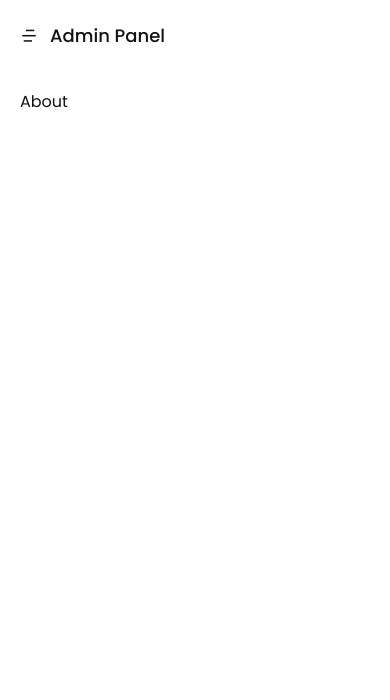
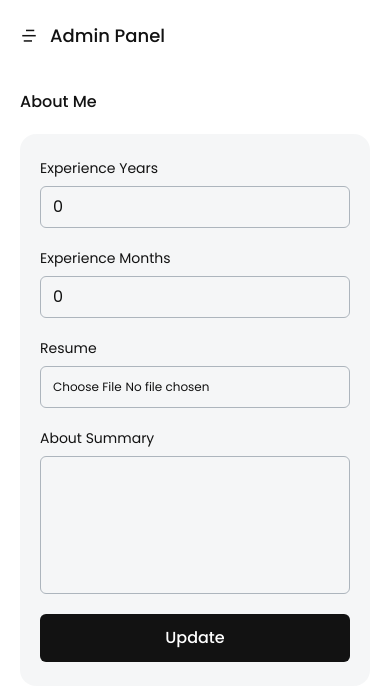
Before and after one commit to Abdul-Hamid-k/Portfolio-V2, a React (Vite) app in the folder frontend/: page /admin-panel/about in a window 390 px wide. Shown: the top 700 px of the page. Built offline with nearby package versions, Linux system fonts and the light colour scheme.

Commit message:
frontend(admin-panel-about): About page responsive ui complete for light and dark theme

```diff
--- a/frontend/src/Components/admin-panel/panels/About.jsx
+++ b/frontend/src/Components/admin-panel/panels/About.jsx
@@ -1,8 +1,94 @@
-import React from 'react'
+import React, { useState } from 'react'
 
 const About = () => {
+  const [experienceYear, setExperienceYear] = useState(0)
+  const [experienceMonths, setExperienceMonths] = useState(0)
+  const [aboutSummary, setAboutSummary] = useState('')
+  const [resumeFile, setResumeFile] = useState('')
+
+  const resumePreviewHandler = (e) => {
+    console.log(e.target.files)
+    setResumeFile(URL.createObjectURL(e.target.files[0]));
+  }
+
+  const handleSubmit = (e) => {
+    e.preventDefault()
+  }
+
+
+
   return (
-    <div>About</div>
+    <>
+      <h3 className='font-medium'>About Me</h3>
+      <form className='px-5 py-6 dark:bg-l-secondary bg-d-secondary/12 rounded-2xl mt-5 '>
+        <div className='grid grid-cols-1 sm:grid-cols-2 gap-5'>
+
+          {/* experienceYear */}
+          <div className="flex flex-col gap-1">
+            <label htmlFor="experienceYears" className='text-sm'>Experience Years</label>
+            <input
+              required
+              value={experienceYear}
+              onChange={(e) => setExperienceYear(e.target.value)}
+              id='experienceYears'
+              className='border-[0.025rem] focus:border-[0.125rem] outline-none mt-1 border-d-secondary rounded-md px-3 py-2  focus:border-l-primary focus:dark:border-d-primary'
+              type="number"
+              min={0} />
+          </div>
+
+          {/* aboutSummary */}
+          <div className="flex order-1 sm:order-0 row-span-2 flex-col gap-1">
+            <label htmlFor="aboutSummary" className='text-sm'>About Summary</label>
+            <textarea
+              required
+              value={aboutSummary}
+              onChange={(e) => setAboutSummary(e.target.value)}
+              rows={5}
+              id='aboutSummary'
+              className='border-[0.025rem] resize-none focus:border-[0.125rem] outline-none mt-1 border-d-secondary rounded-md px-3 py-2  focus:border-l-primary focus:dark:border-d-primary'
+              type="text" />
+          </div>
+
+
+          {/* experienceMonths */}
+          <div className="flex flex-col gap-1">
+            <label htmlFor="experienceYears" className='text-sm'>Experience Months</label>
+            <input
+              required
+              value={experienceMonths}
+              onChange={(e) => setExperienceMonths(e.target.value)}
+              id='experienceMonths'
+              className='border-[0.025rem] focus:border-[0.125rem] outline-none mt-1 border-d-secondary rounded-md px-3 py-2  focus:border-l-primary focus:dark:border-d-primary'
+              type="number"
+              min={0}
+              max={12} />
+          </div>
+
+          {/* resumeFile */}
+          <div className="flex flex-col gap-1 h-full">
+            <label htmlFor="image" className='text-sm'>Resume</label>
+            {/* TODO */}
+            <div className="flex flex-col gap-5 border-[0.025rem] focus-within:border-[0.125rem] outline-none mt-1 border-d-secondary rounded-md focus-within:border-l-primary focus-within:dark:border-d-primary p-3">
+
+              <input
+                required
+                type='file'
+                id='resumeFile'
+                onChange={resumePreviewHandler}
+                className='text-xs'
+              />
+
+
+            </div>
+          </div>
+
+        </div>
+
+        <button className='mt-5 bg-l-primary dark:bg-d-primary text-d-primary dark:text-l-primary w-full sm:w-1/2 px-5 py-3 rounded-md font-medium cursor-pointer'>
+          Update
+        </button>
+      </form>
+    </>
   )
 }
 
--- a/frontend/src/Components/admin-panel/panels/Dashboard.jsx
+++ b/frontend/src/Components/admin-panel/panels/Dashboard.jsx
@@ -29,13 +29,14 @@ const Dashboard = () => {
           <div className="flex flex-col gap-1 row-span-2">
             <label htmlFor="image" className='text-sm'>User Image</label>
 
-            <div className="flex flex-col items-center gap-5 border-[0.025rem] focus-within:border-[0.125rem] outline-none mt-1 border-d-secondary rounded-md focus-within:border-l-primary focus-within:dark:border-d-primary p-3">
+            <div className="flex flex-col h-full justify-end items-center gap-5 border-[0.025rem] focus-within:border-[0.125rem] outline-none mt-1 border-d-secondary rounded-md focus-within:border-l-primary focus-within:dark:border-d-primary p-3">
               {/* TODO: Img handling */}
               <img className='w-full sm:w-1/2'
                 src={userImg} alt="" />
 
               <input
                 required
+                accept='image/*'
                 type='file'
                 id='image'
                 onChange={imagePreviewHandler}
@@ -137,7 +138,8 @@ const Dashboard = () => {
 
         </div>
 
-        <button className='mt-5 bg-l-primary dark:bg-d-primary text-d-primary dark:text-l-primary w-full px-5 py-3 rounded-md font-medium'>
+        <button
+          className='mt-5 bg-l-primary dark:bg-d-primary text-d-primary dark:text-l-primary w-full sm:w-1/2 px-5 py-3 rounded-md font-medium cursor-pointer'>
           Update
         </button>
       </form>
```
